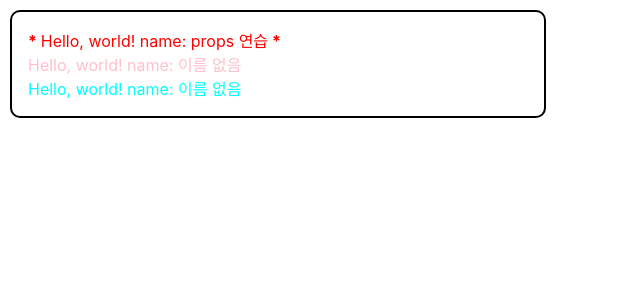
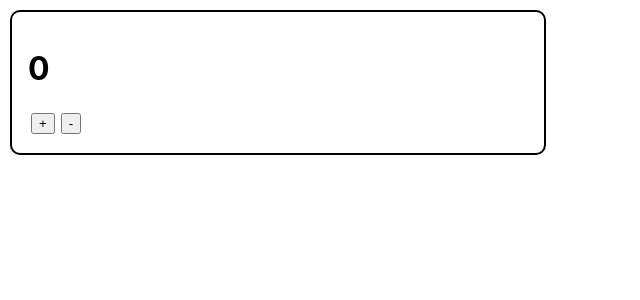
Before and after one commit to kau96kim/react-study, a React (Create React App) app: page / in a window 1280 px wide. Shown: the top 300 px of the page, without its empty margins (0-640 px from the left). Built offline with nearby package versions, Linux system fonts and the light colour scheme.

Commit message:
input 상태 관리하기

```diff
--- a/src/App.js
+++ b/src/App.js
@@ -1,13 +1,11 @@
 import React from 'react';
-import HelloWorld from './Hello';
 import Wrapper from './Wrapper';
+import Counter from './Counter';
 
 function App() {
   return (
     <Wrapper>
-      <HelloWorld color="red" name="props 연습" isSpecial/>
-      <HelloWorld color="pink"/>
-      <HelloWorld/>
+      <Counter />
     </Wrapper>
   );
 }
--- /dev/null
+++ b/src/Counter.js
@@ -0,0 +1,27 @@
+import React, { useState } from 'react';
+
+function Counter() {
+  const buttonStyle = {
+    margin: 3
+  }
+
+  const [number, setNumber] = useState(0);
+
+  const increase = () => {
+    setNumber(prevNumber => prevNumber + 1);
+  }
+
+  const decrease = () => {
+    setNumber(prevNumber => prevNumber - 1);
+  }
+
+  return (
+    <div>
+      <h1>{number}</h1>
+      <button onClick={increase} style={buttonStyle}>+</button>
+      <button onClick={decrease} style={buttonStyle}>-</button>
+    </div>
+  );
+}
+
+export default Counter;
```
